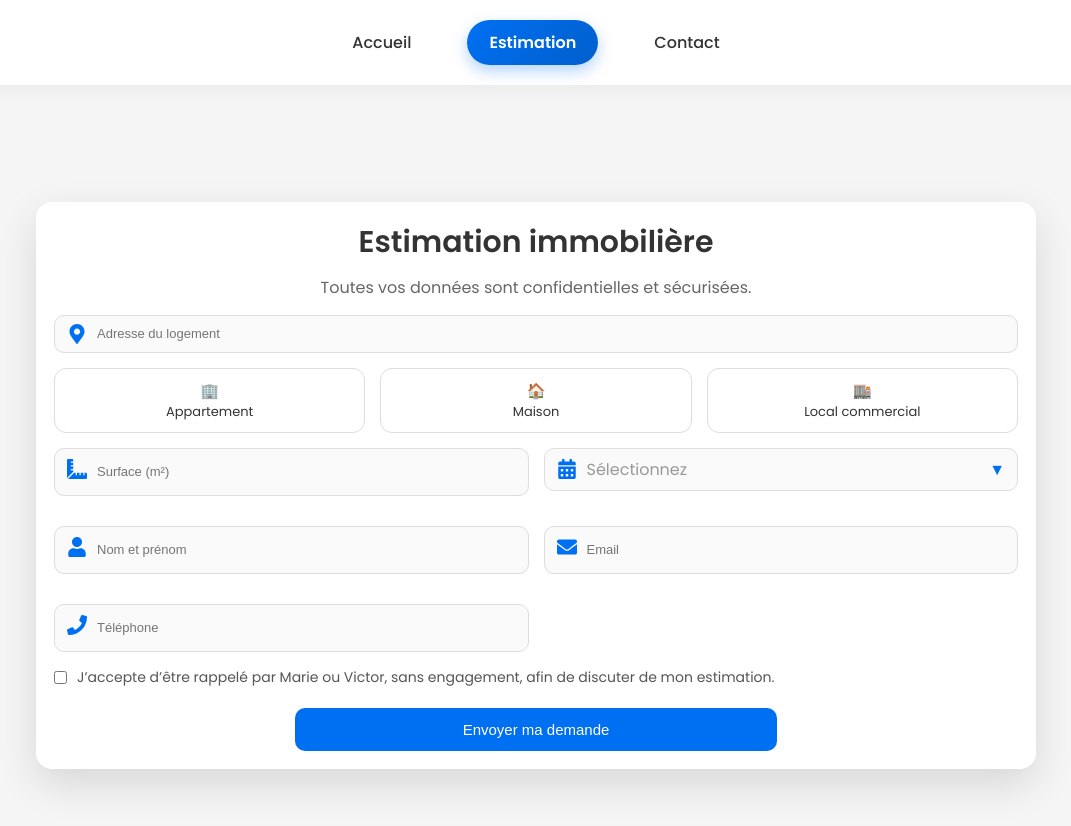
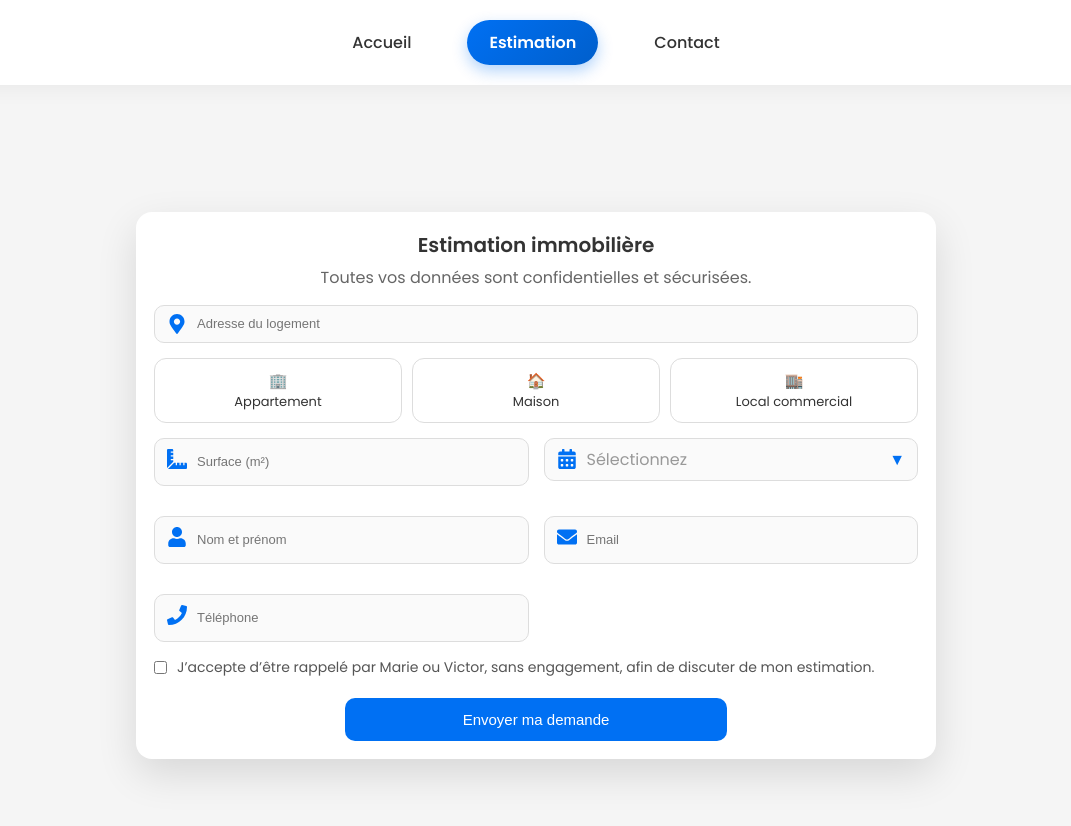
Before and after one commit to Juju-kpi/estimation_immo, a Next.js app: page /estimation in a window 1280 px wide. Shown: the top 826 px of the page, without its empty margins (104-1175 px from the left). Built offline with nearby package versions, Linux system fonts and the light colour scheme.

Commit message:
Update page.js

```diff
--- a/app/estimation/page.js
+++ b/app/estimation/page.js
@@ -272,7 +272,7 @@ const styles = {
     padding: 18,
     borderRadius: 16,
     width: "100%",
-    maxWidth: 1000,
+    maxWidth: 800,
     boxShadow: "0 15px 40px rgba(0,0,0,0.12)",
     animation: "fadeUp 0.8s ease"
   },
@@ -281,7 +281,7 @@ const styles = {
   gridTemplateColumns: "1fr 1fr",
   gap: 15
 },
-  title: { textAlign: "center", marginBottom: 10, fontSize: 30 },
+  title: { textAlign: "center", marginBottom: 5, fontSize: 20 },
   subtitle: { textAlign: "center", color: "#666", marginBottom: 15 },
   fieldContainer: {
     display: "flex",
@@ -367,7 +367,7 @@ dropdownItem: {
 check: {
   color: "#0070f3",
   fontWeight: "bold",
-  fontSize: 16
+  fontSize: 13
 },
   suggestions: {
   position: "absolute",
@@ -389,7 +389,7 @@ check: {
 },
   typeContainer: {
   display: "flex",
-  gap: 15,
+  gap: 10,
   justifyContent: "space-between"
 },
 
```
